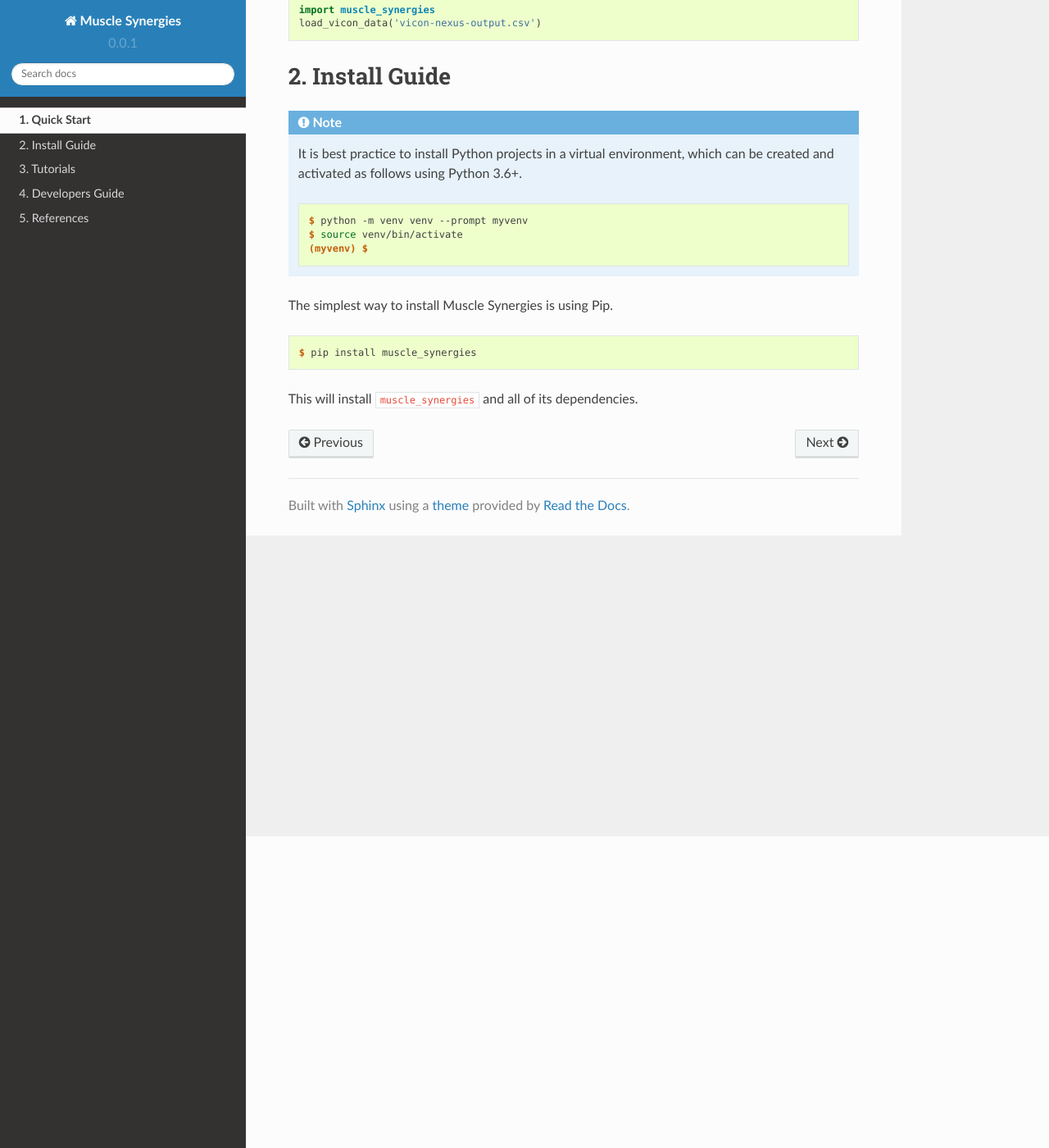
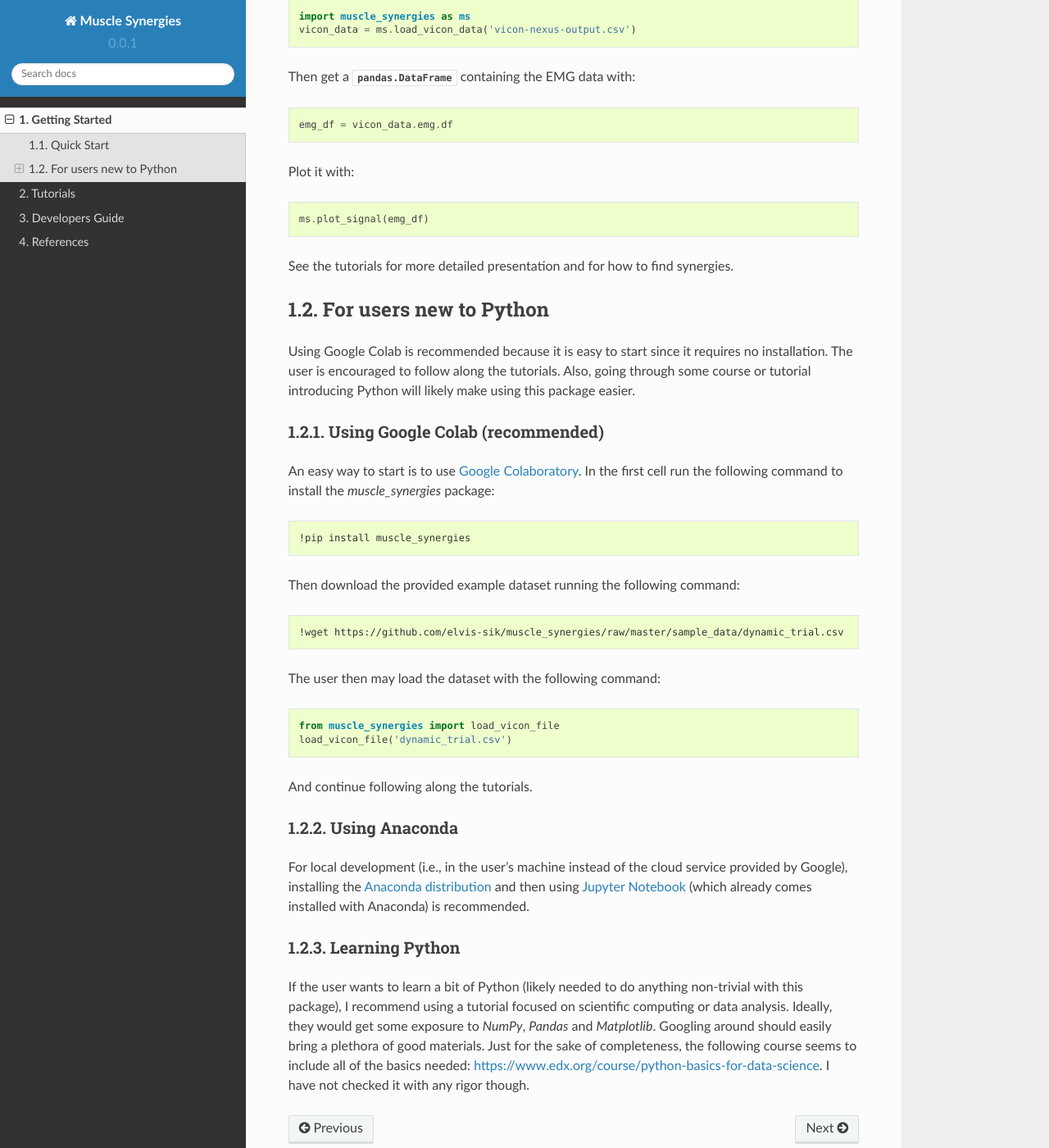
Before and after one commit to elvis-sik/muscle_synergies, a Sphinx documentation site: the page built from docs/source/install/index.rst, in a window 1280 px wide and 1400 px high, scrolled down 380 px. Shown: the whole window at 82% size. Built offline with Sphinx 7.4.7 and the Read the Docs theme 2.0.0, drawn with Linux system fonts in a browser that asks for light colours; pages that are not in the unit, such as notebooks, are missing from menus; some of the changed text lies outside the part shown.

Commit message:
Improve Getting Started section of docs

```diff
--- a/docs/source/install/index.rst
+++ b/docs/source/install/index.rst
@@ -1,41 +1,77 @@
+Getting Started
+###############
+
+.. _install-guide-label:
+
 Quick Start
 ===========
 
-Muscle Synergies is available on PyPI and can be installed with `pip <https://pip.pypa.io>`_.
+Install the package with:
 
 .. code-block:: console
 
     $ pip install muscle_synergies
 
-After installing Muscle Synergies you can use it like any other Python module.
-
-Here is a simple example:
+Load a dataset from a Vicon Nexus file with:
 
 .. code-block:: python
 
-    import muscle_synergies
-    load_vicon_data('vicon-nexus-output.csv')
+    import muscle_synergies as ms
+    vicon_data = ms.load_vicon_data('vicon-nexus-output.csv')
 
-.. _install-guide-label:
+Then get a :py:class:`pandas.DataFrame` containing the EMG data with:
 
-Install Guide
-=============
+.. code-block:: python
 
-.. note::
+    emg_df = vicon_data.emg.df
 
-    It is best practice to install Python projects in a virtual environment,
-    which can be created and activated as follows using Python 3.6+.
+Plot it with:
 
-    .. code-block:: console
+.. code-block:: python
 
-        $ python -m venv venv --prompt myvenv
-        $ source venv/bin/activate
-        (myvenv) $
+    ms.plot_signal(emg_df)
 
-The simplest way to install Muscle Synergies is using Pip.
+See the tutorials for more detailed presentation and for how to find synergies.
+
+For users new to Python
+=======================
+
+Using Google Colab is recommended because it is easy to start since it requires no installation. The user is encouraged to follow along the tutorials. Also, going through some course or tutorial introducing Python will likely make using this package easier.
+
+Using Google Colab (recommended)
+--------------------------------
+
+An easy way to start is to use `Google Colaboratory <https://colab.research.google.com/>`_.
+In the first cell run the following command to install the `muscle_synergies` package:
 
 .. code-block:: console
 
-    $ pip install muscle_synergies
+    !pip install muscle_synergies
 
-This will install ``muscle_synergies`` and all of its dependencies.
+Then download the provided example dataset running the following command:
+
+.. code-block:: console
+
+    !wget https://github.com/elvis-sik/muscle_synergies/raw/master/sample_data/dynamic_trial.csv
+
+The user then may load the dataset with the following command:
+
+.. code-block:: python
+
+   from muscle_synergies import load_vicon_file
+   load_vicon_file('dynamic_trial.csv')
+
+And continue following along the tutorials.
+
+Using Anaconda
+--------------
+
+For local development (i.e., in the user's machine instead of the cloud service provided by Google), installing the `Anaconda distribution <https://docs.anaconda.com/anaconda/install/>`_ and then using `Jupyter Notebook <https://jupyter.org/index.html>`_ (which already comes installed with Anaconda) is recommended.
+
+Learning Python
+---------------
+
+If the user wants to learn a bit of Python (likely needed to do anything non-trivial with this package), I recommend using a tutorial focused on scientific computing or data analysis.
+Ideally, they would get some exposure to `NumPy`, `Pandas` and `Matplotlib`.
+Googling around should easily bring a plethora of good materials.
+Just for the sake of completeness, the following course seems to include all of the basics needed: https://www.edx.org/course/python-basics-for-data-science. I have not checked it with any rigor though.
```
Also changed, not shown: docs/source/index.rst (+9 -7 lines).
